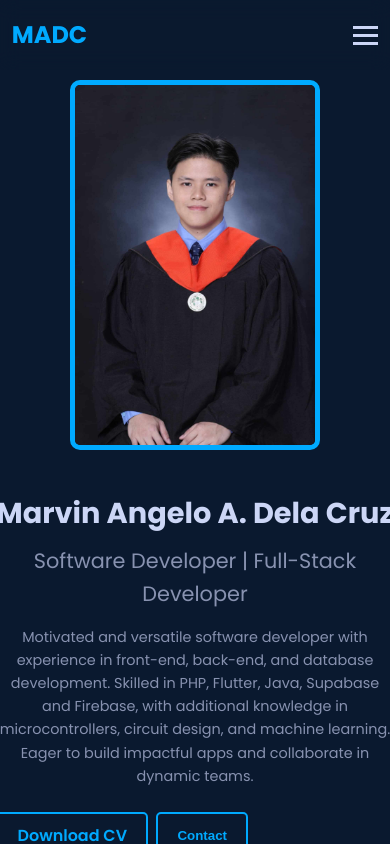
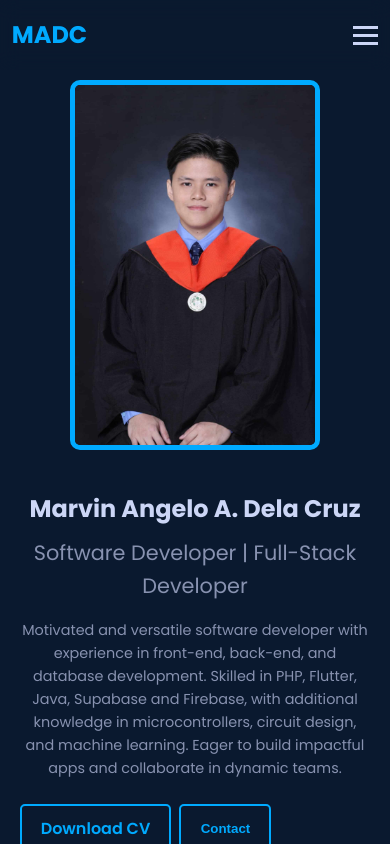
Before and after one commit to MarvinAngelo/madcportfolio, a plain HTML site: page index.html in a window 390 px wide. Drawn offline with Linux system fonts and the light colour scheme.

Commit message:
Mobile View Adjustment

```diff
--- a/style.css
+++ b/style.css
@@ -563,6 +563,13 @@ h2 {
     }
 }
 
+@media (max-width: 430px) {
+    #home h1 {
+        font-size: 1.5rem;
+        white-space: normal;
+    }
+}
+
 .hamburger {
     display: none;
     cursor: pointer;
@@ -590,6 +597,9 @@ h2 {
 
 
 @media screen and (max-width: 768px) {
+    .modal-body {
+        flex-direction: column;
+    }
     .nav-links {
         position: absolute;
         right: 0;
```
